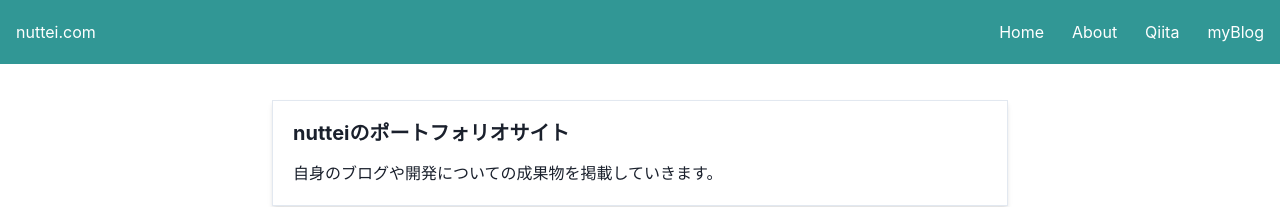
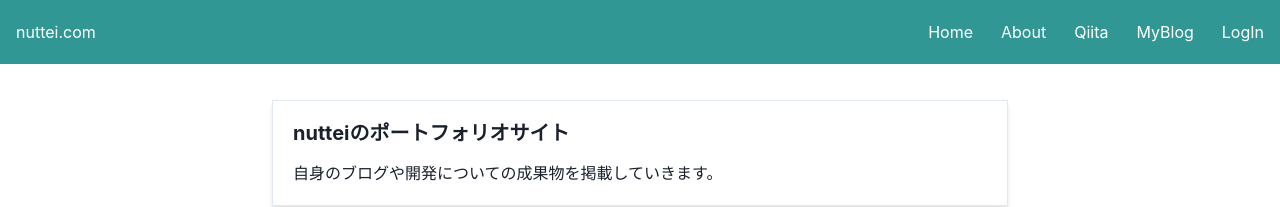
Before and after one commit to shima20913/my-portfolio, a React (Create React App) app: page / in a window 1280 px wide. Shown: the top 207 px of the page. Built offline with nearby package versions, Linux system fonts and the light colour scheme; no server answers.

Commit message:
Implement login link in header

```diff
--- a/src/components/Header.js
+++ b/src/components/Header.js
@@ -19,7 +19,10 @@ const Header = () => {
               Qiita
             </Link>
             <Link as={RouterLink} to="/myblog" _hover={{ textDecoration: 'none' }}>
-            myBlog
+            MyBlog
+            </Link>
+            <Link as={RouterLink} to="/login" _hover={{ textDecoration: 'none' }}>
+            LogIn
             </Link>
         </Stack>
         </Flex>
```
